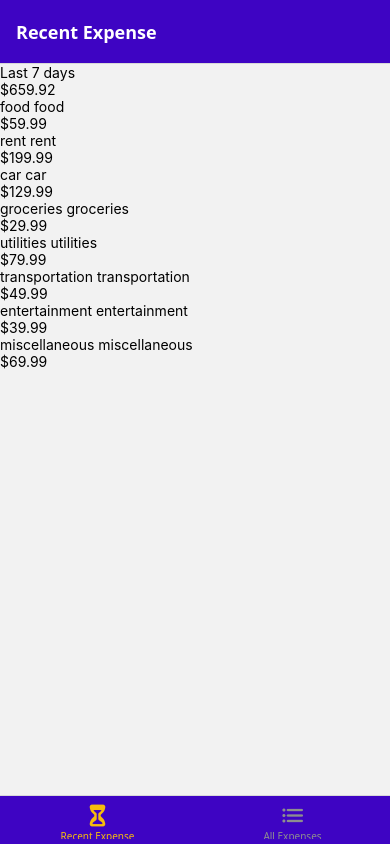
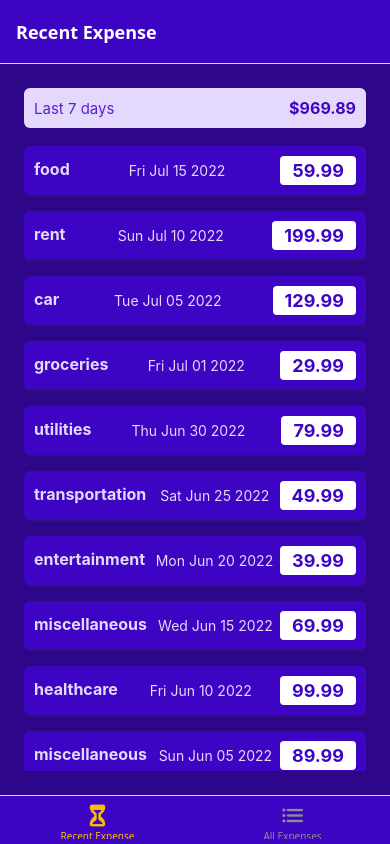
Before and after one commit to Henrydykee/http_request_react_native, a React Native app: screen / in a window 390 px wide. Built offline with nearby package versions, Linux system fonts and the light colour scheme.

Commit message:
Refactor expense components for improved structure and styling; add ExpenseItem component

```diff
--- /dev/null
+++ b/components/expense_item.tsx
@@ -0,0 +1,67 @@
+import { View, Text, Pressable, StyleSheet } from "react-native";
+import ExpenseInterface from "../interface/expense_interface";
+import { GlobalStyles } from "../utils/style";
+
+
+function ExpenseItem({ expense }: { expense: ExpenseInterface }) {
+    return (
+        <Pressable>
+            <View  style= {styles.expenseItem}>
+                <Text style={[styles.textBase , styles.textDescription]} >{expense.description}</Text>
+                <Text style={styles.textBase}>{expense.date.toDateString()}</Text>
+                <View>
+                <View style={styles.amountContainer}>
+                    <Text style ={styles.amountText}>{expense.amount}</Text>
+                </View>
+            </View>
+            </View>
+
+        </Pressable>
+    )
+
+}
+
+export default ExpenseItem;
+
+const styles = StyleSheet.create({
+
+    expenseItem: {
+        padding: 10,
+        marginVertical: 8,
+        backgroundColor: GlobalStyles.colors.primary500,
+        flexDirection: 'row',
+        justifyContent: 'space-between',
+        alignItems: 'center',
+
+        borderRadius: 6,
+        elevation: 3,
+        shadowColor: GlobalStyles.colors.gray500,
+        shadowRadius: 4,
+        shadowOffset: { width: 1, height: 1 },
+        shadowOpacity: 0.4,
+    },
+
+    textBase: {
+        color: GlobalStyles.colors.primary50,
+    },
+
+    textDescription: {
+        fontSize: 16,
+        marginBottom: 4,
+        fontWeight: 'bold',
+    },
+    amountContainer: {
+        paddingHorizontal: 12,
+        paddingVertical: 4,
+        backgroundColor: "white",
+        justifyContent: "center",
+        alignItems: "center",
+        borderRadius: 4,
+    },
+    amountText: {
+        fontSize: 18,
+        fontWeight: 'bold',
+        color: GlobalStyles.colors.primary500,
+    },
+
+})
--- a/components/expenses_list.tsx
+++ b/components/expenses_list.tsx
@@ -1,16 +1,18 @@
 import ExpenseInterface from "../interface/expense_interface";
-import { View , FlatList , Text } from "react-native";
+import { View, FlatList, Text } from "react-native";
+import ExpenseItem from "./expense_item";
 
 
 
 
-function renderExpenseItem({ item }: { item: ExpenseInterface }){
-    return (
-        <View>
-            <Text>{item.description}</Text>
-            <Text>${item.amount.toFixed(2)}</Text>
-        </View>
-    )
+function renderExpenseItem({ item }: { item: ExpenseInterface }) {
+    return <ExpenseItem expense={item} />
+    // (
+    //     <View>
+    //         <Text>{item.description}</Text>
+    //         <Text>${item.amount.toFixed(2)}</Text>
+    //     </View>
+    // )
 
 }
 
@@ -19,7 +21,9 @@
 function ExpensesList({ expenses }: { expenses: ExpenseInterface[] }) {
 
     return <FlatList data={expenses}
-        renderItem={renderExpenseItem} />
+        renderItem={renderExpenseItem}
+        keyExtractor={(item) => item.id}
+    />
 
 }
 
--- a/components/expenses_output.tsx
+++ b/components/expenses_output.tsx
@@ -1,19 +1,21 @@
-import { View  } from "react-native";
+import { View, StyleSheet } from "react-native";
 import ExpenseSummary from "./expenses_summary";
 import ExpensesList from "./expenses_list";
 import DUMMY_EXPENSES from "../data/dummy_expense"
+import { GlobalStyles } from "../utils/style";
+import { Dimensions } from "react-native";
 
 
 
 
 
 
-function ExpenseOutput({  expensesPeriod }: { expensesPeriod: string}) {
+function ExpenseOutput({ expensesPeriod }: { expensesPeriod: string }) {
 
-    return(
-        <View>
-            <ExpenseSummary  periodName={expensesPeriod} expenses={DUMMY_EXPENSES}  />
-            <ExpensesList expenses={DUMMY_EXPENSES}/>
+    return (
+        <View style={styles.container}>
+            <ExpenseSummary periodName={expensesPeriod} expenses={DUMMY_EXPENSES} />
+            <ExpensesList expenses={DUMMY_EXPENSES} />
 
         </View>
     )
@@ -21,3 +23,14 @@
 }
 
 export default ExpenseOutput;
+
+
+const styles = StyleSheet.create({
+    container: {
+        padding: 24,
+        backgroundColor: GlobalStyles.colors.primary700,
+        // height: Dimensions.get("screen").height
+        flex: 1
+
+    }
+})
--- a/components/expenses_summary.tsx
+++ b/components/expenses_summary.tsx
@@ -1,20 +1,18 @@
-import { View, Text } from "react-native";
+import { View, Text, StyleSheet } from "react-native";
 import ExpenseInterface from "../interface/expense_interface";
+import { GlobalStyles } from "../utils/style";
 
 function ExpenseSummary({ expenses, periodName }: { periodName: string, expenses: ExpenseInterface[] }) {
 
-    const expenseSum = expenses.reduce((sum: number, expense: ExpenseInterface) =>  {
+    const expenseSum = expenses.reduce((sum: number, expense: ExpenseInterface) => {
         return sum + expense.amount
-    }, 0 )
+    }, 0)
 
     return (
-        <View>
-            <View>
-                <Text>{periodName}</Text>
-                <Text>${expenseSum.toFixed(2)}</Text>
-            </View>
-            {/* <FlatList/> */}
 
+        <View style={styles.container}>
+            <Text style={styles.perido} >{periodName}</Text>
+            <Text style={styles.sum}>${expenseSum.toFixed(2)}</Text>
         </View>
 
     );
@@ -22,3 +20,27 @@
 }
 
 export default ExpenseSummary
+
+
+const styles = StyleSheet.create({
+
+    container: {
+        padding: 10,
+        backgroundColor: GlobalStyles.colors.primary50,
+        borderRadius: 6,
+        flexDirection: "row",
+        justifyContent: "space-between",
+        alignItems: "center",
+        marginBottom: 10,
+    },
+    perido: {
+        fontSize: 15,
+        color: GlobalStyles.colors.primary400,
+    },
+    sum: {
+        fontSize: 16,
+        fontWeight: "bold",
+        color: GlobalStyles.colors.primary500,
+    }
+
+})
--- a/data/dummy_expense.ts
+++ b/data/dummy_expense.ts
@@ -4,51 +4,69 @@
 const DUMMY_EXPENSES = [
     {
         id: "e1",
-        description : "food food",
+        description : "food ",
         amount: 59.99,
         date: new Date('2022-07-15'),
     },
     {
         id: "e2",
-        description : "rent rent",
+        description : "rent ",
         amount: 199.99,
         date: new Date('2022-07-10'),
     },
     {
         id: "e3",
-        description : "car car",
+        description : "car ",
         amount: 129.99,
         date: new Date('2022-07-05'),
     },
     {
         id: "e4",
-        description : "groceries groceries",
+        description : "groceries ",
         amount: 29.99,
         date: new Date('2022-07-01'),
     },
     {
         id: "e5",
-        description : "utilities utilities",
+        description : "utilities ",
         amount: 79.99,
         date: new Date('2022-06-30'),
     },
     {
         id: "e6",
-        description : "transportation transportation",
+        description : "transportation ",
         amount: 49.99,
         date: new Date('2022-06-25'),
     },
     {
         id: "e7",
-        description : "entertainment entertainment",
+        description : "entertainment ",
         amount: 39.99,
         date: new Date('2022-06-20'),
     },
     {
         id: "e8",
-        description : "miscellaneous miscellaneous",
+        description : "miscellaneous ",
         amount: 69.99,
         date: new Date('2022-06-15'),
+    },
+    {
+        id: "e9",
+        description : "healthcare ",
+        amount: 99.99,
+        date: new Date('2022-06-10'),
+    },
+    {
+        id: "e10",
+        description : "miscellaneous ",
+        amount: 89.99,
+        date: new Date('2022-06-05'),
+    },
+    {
+        id: "e11",
+        description : "miscellaneous ",
+        amount: 119.99,
+        date: new Date('2022-05-30'),
     }
 
 
```
